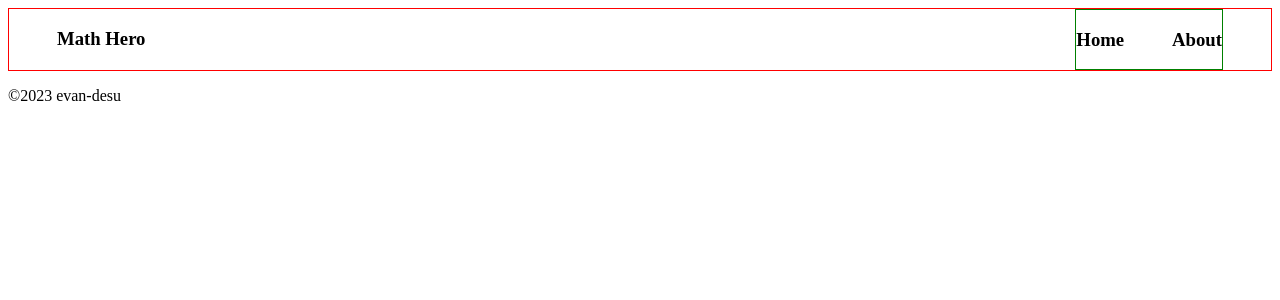
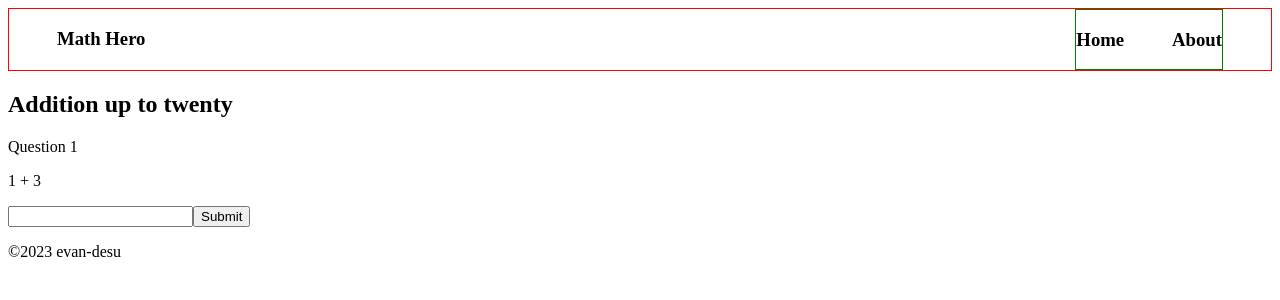
Before and after one commit to evan-desu/math-hero, a React (Create React App) app: page /add-to-20 in a window 1280 px wide. Shown: the top 300 px of the page. Built offline with nearby package versions, Linux system fonts and the light colour scheme.

Commit message:
feat: Add Grade One addition to twenty component
Added states, handle function, and JSX to AdditionTwenty component. Also added routes in App compnent to navigate to AdditionTwenty

```diff
--- a/src/App.tsx
+++ b/src/App.tsx
@@ -10,6 +10,7 @@ import GradeFour from './GradeFour/GradeFour';
 import GradeFive from './GradeFive/GradeFive';
 import GradeSix from './GradeSix/GradeSix';
 import AdditionTen from './Quizzes/AdditionTen';
+import AdditionTwenty from './Quizzes/AdditionTwenty';
 
 
 
@@ -28,6 +29,7 @@ function App() {
           <Route path='/grade5' element={ <GradeFive /> } />
           <Route path='/grade6' element={ <GradeSix /> } />
           <Route path='/add-to-10' element={ <AdditionTen /> }/>
+          <Route path='/add-to-20' element={ <AdditionTwenty /> }/>
         </Routes>
         <Footer />
       </div>
--- a/src/GradeOne/GradeOne.tsx
+++ b/src/GradeOne/GradeOne.tsx
@@ -14,15 +14,9 @@ const GradeOne = () => {
         navigate(`/${verb}-${prep}-${limit}`)
     }
 
-    const num1 = generateNumber();
-    const num2 = generateNumber(500);
-    const emoji = generateEmoji();
-
     return (
         <main>
             <h2>You're in Grade One!</h2>
-            <p>{num1}, {num2}</p>
-            <p>Count the {emoji[0]}.</p>
             <section className="quiz-select-selection">
                 <h2>Select a quiz:</h2>
                 <div className="quiz-button-container">
@@ -30,7 +24,7 @@ const GradeOne = () => {
                     <button onClick={() => handleQuizClick("add", "to", 10)} className="quiz-btn">Addition<br></br>to 10</button>
                     <button className="quiz-btn">Subtraction<br></br>under 10</button>
                     <button className="quiz-btn">Counting<br></br>to 20</button>
-                    <button className="quiz-btn">Addition<br></br>to 20</button>
+                    <button onClick={() => handleQuizClick("add", "to", 20)} className="quiz-btn">Addition<br></br>to 20</button>
                     <button className="quiz-btn">Subtraction<br></br>under 20</button>
                 </div>
             </section>
--- a/src/Quizzes/AdditionTen.tsx
+++ b/src/Quizzes/AdditionTen.tsx
@@ -2,7 +2,7 @@ import { useState, useEffect } from 'react'
 import { add, checkAnswer } from '../MathFunctions'
 
 const AdditionTen = () => {
-    const [problem, setProblem] = useState({num1: 0, num2: 0, sum: 0});
+    const [problem, setProblem] = useState({ num1: 0, num2: 0, sum: 0 });
     const [userAnswer, setUserAnswer] = useState('');
     const [questionNumber, setQuestionNumber] = useState(1);
     const [score, setScore] = useState(0);
@@ -29,6 +29,7 @@ const AdditionTen = () => {
             setIsFinished(true);
         }
 
+        setUserAnswer('');
     }
 
     return (
--- a/src/Quizzes/AdditionTwenty.tsx
+++ b/src/Quizzes/AdditionTwenty.tsx
@@ -1,6 +1,58 @@
+import { useState, useEffect } from 'react'
+import { add, checkAnswer } from '../MathFunctions'
+
 const AdditionTwenty = () => {
+    const [problem, setProblem] = useState({ num1: 0, num2: 0, sum: 0 });
+    const [userAnswer, setUserAnswer] = useState('');
+    const [questionNumber, setQuestionNumber] = useState(1);
+    const [score, setScore] = useState(0);
+    const [isLoading, setIsLoading] = useState(true);
+    const [isFinished, setIsFinished] = useState(false);
+
+    useEffect(() => {
+        setProblem(add(20));
+        setIsLoading(false);
+    }, []);
+
+    const handleSubmit = (event: React.FormEvent) => {
+        event.preventDefault();
+
+        if(checkAnswer(parseInt(userAnswer), problem.sum)) {
+            setScore(score + 1);
+        }
+
+        if(questionNumber < 10) {
+            setQuestionNumber(questionNumber + 1);
+            setProblem(add(20));
+        } else {
+            setIsFinished(true);
+        }
+
+        setUserAnswer('');
+    }
+
     return (
-        <h2>Addition Twenty</h2>
+        <>
+            <h2>Addition up to twenty</h2>
+            {isLoading && <p>Loading...</p>}
+            {!isFinished ? (
+                <section className="question-container">
+                    <p>Question {questionNumber}</p>
+                    <p>{problem.num1} + {problem.num2}</p>
+                    <form onSubmit={handleSubmit}>
+                        <input
+                            type="number"
+                            value={userAnswer}
+                            onChange={(e) => setUserAnswer(e.target.value)}
+                        />
+                        <button type="submit">Submit</button>
+                    </form>
+                </section>
+            ) : (
+                <p>Your score: {score}/10</p>
+            )}
+        </>
+
     );
 }
 
```
